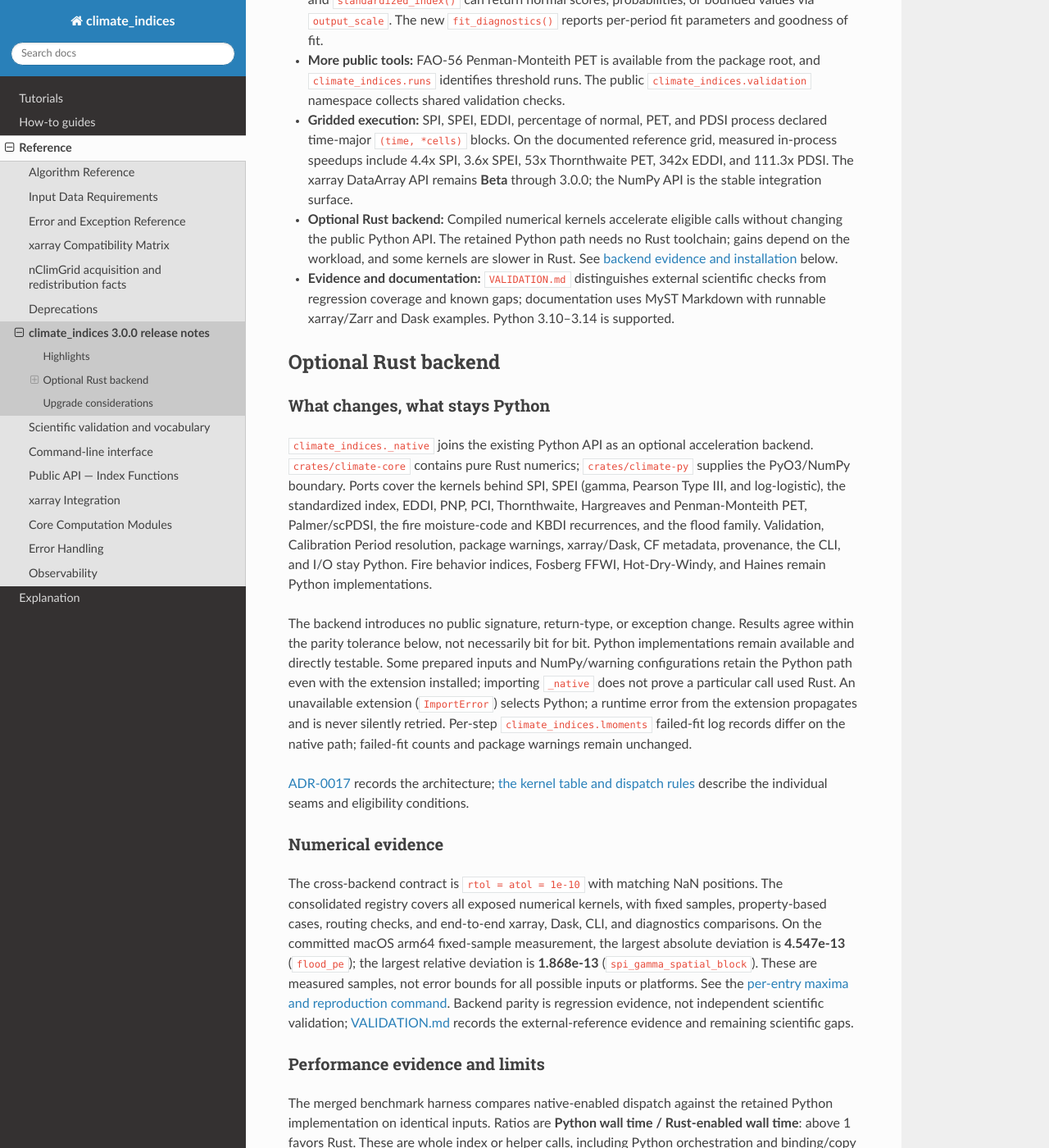
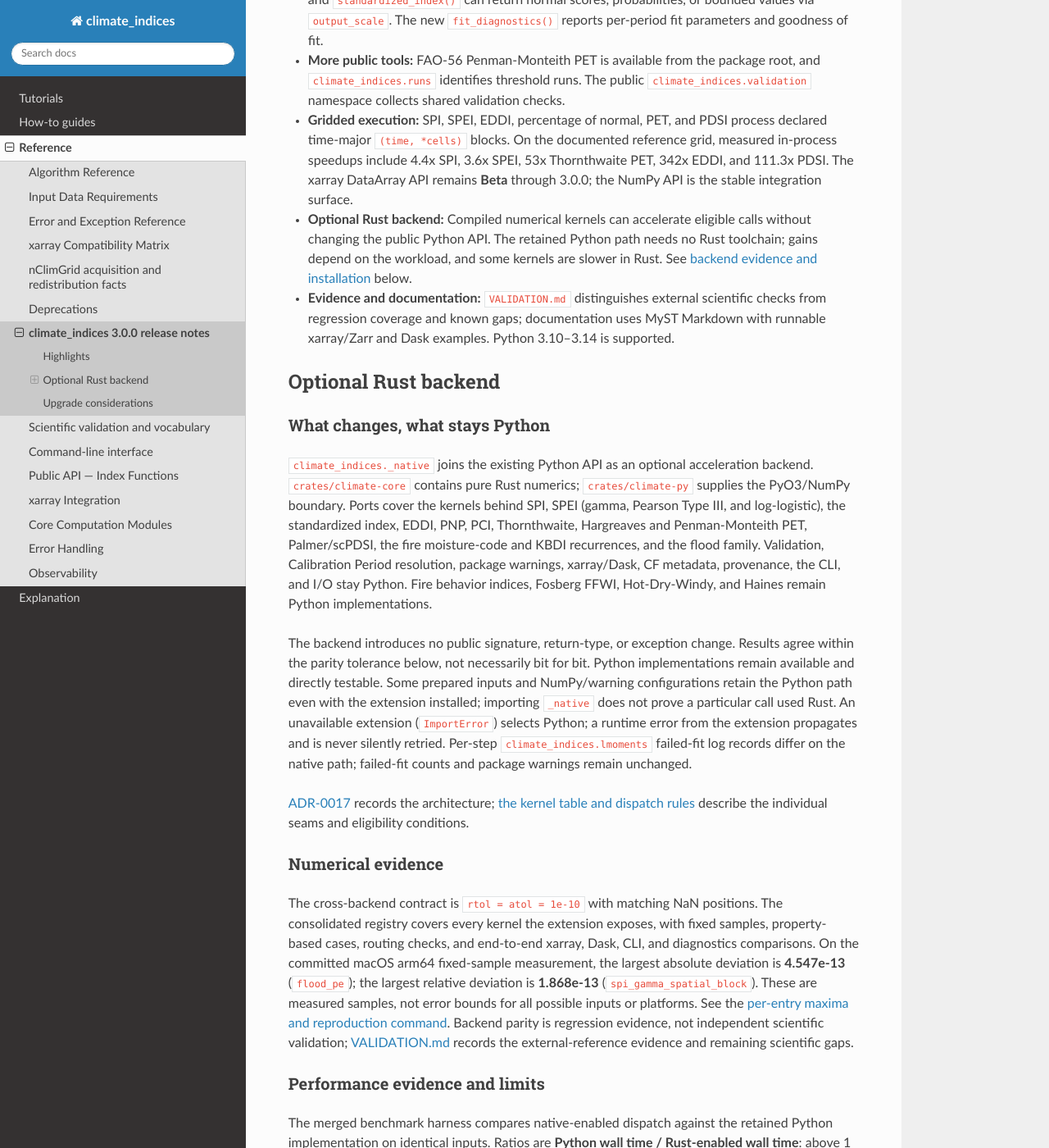
Before and after one commit to monocongo/climate_indices, a Sphinx documentation site: the page built from docs/release-notes-3.0.0.md, in a window 1280 px wide and 1400 px high, scrolled down 717 px. Shown: the whole window at 82% size. Built offline with Sphinx 7.4.7 and the Read the Docs theme 3.1.0, drawn with Linux system fonts in a browser that asks for light colours.

Commit message:
docs(release): correct backend claims after review
Scope the acceleration claim to what dispatch and the benchmark table show,
name the parity registry's coverage as the kernels the extension exposes, and
state the unchanged contract as public signature, return-type, and exception
behavior rather than "no public API change".

```diff
--- a/docs/release-notes-3.0.0.md
+++ b/docs/release-notes-3.0.0.md
@@ -38,7 +38,7 @@
   53x Thornthwaite PET, 342x EDDI, and 111.3x PDSI. The xarray DataArray API
   remains **Beta** through 3.0.0; the NumPy API is the stable integration
   surface.
-- **Optional Rust backend:** Compiled numerical kernels accelerate eligible
+- **Optional Rust backend:** Compiled numerical kernels can accelerate eligible
   calls without changing the public Python API. The retained Python path needs
   no Rust toolchain; gains depend on the workload, and some kernels are slower
   in Rust. See [backend evidence and installation](#optional-rust-backend) below.
@@ -78,7 +78,7 @@
 ### Numerical evidence
 
 The cross-backend contract is `rtol = atol = 1e-10` with matching NaN positions.
-The consolidated registry covers all exposed numerical kernels, with fixed
+The consolidated registry covers every kernel the extension exposes, with fixed
 samples, property-based cases, routing checks, and end-to-end xarray, Dask,
 CLI, and diagnostics comparisons. On the committed macOS arm64 fixed-sample
 measurement, the largest absolute deviation is **4.547e-13**
```
Also changed, not shown: CHANGELOG.md (+2 -1 lines).
